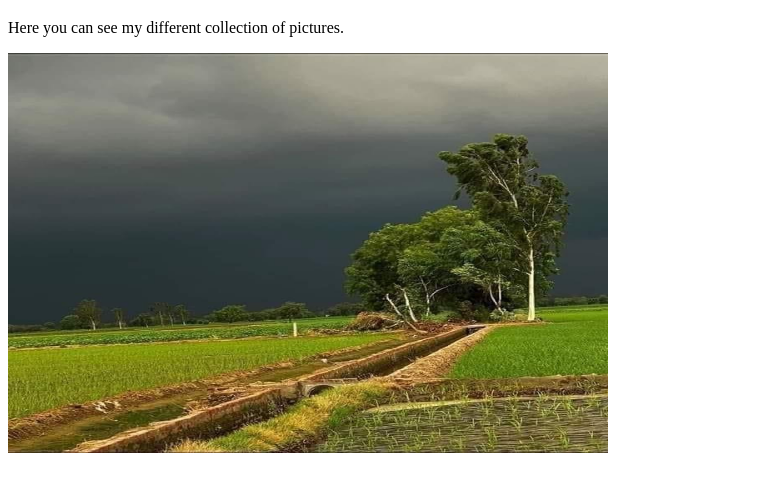
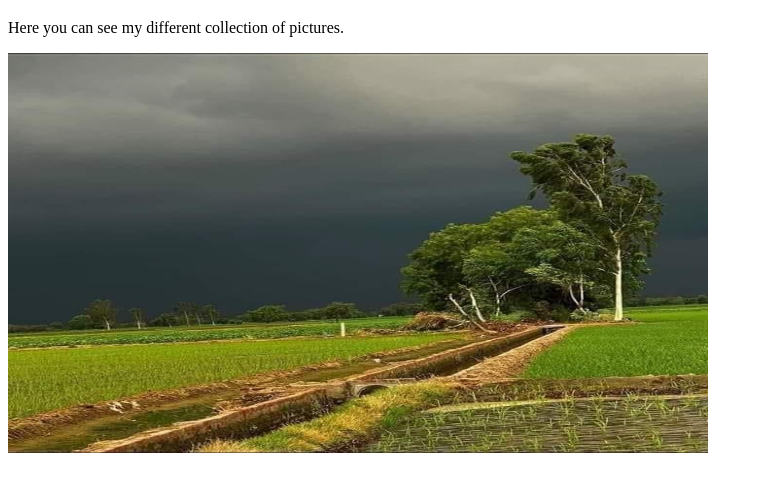
Before and after one commit to Newyear-2021/my-first-web, a plain HTML site: page index.html in a window 1280 px wide. Shown: the part 61-552 px from the top of the page, without its empty margins (0-763 px from the left). Drawn offline with Linux system fonts and the light colour scheme.

Commit message:
checked image on index page

```diff
--- a/index.html
+++ b/index.html
@@ -7,7 +7,7 @@
   <body>
       <h1>Beautifull Pictures Of Nature!</h1>
       <p>Here you can see my different collection of pictures.</p>
-      <img src="images/tree.JPG" alt="Nature" width="600" height="400">
+      <img src="images/tree.JPG" alt="Nature" width="700" height="400">
   </body>
 
 </html>
```
